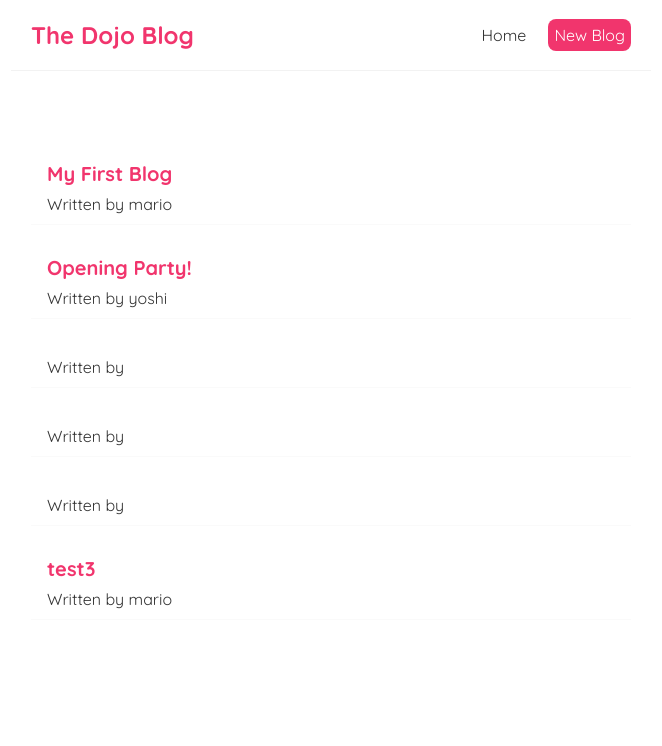
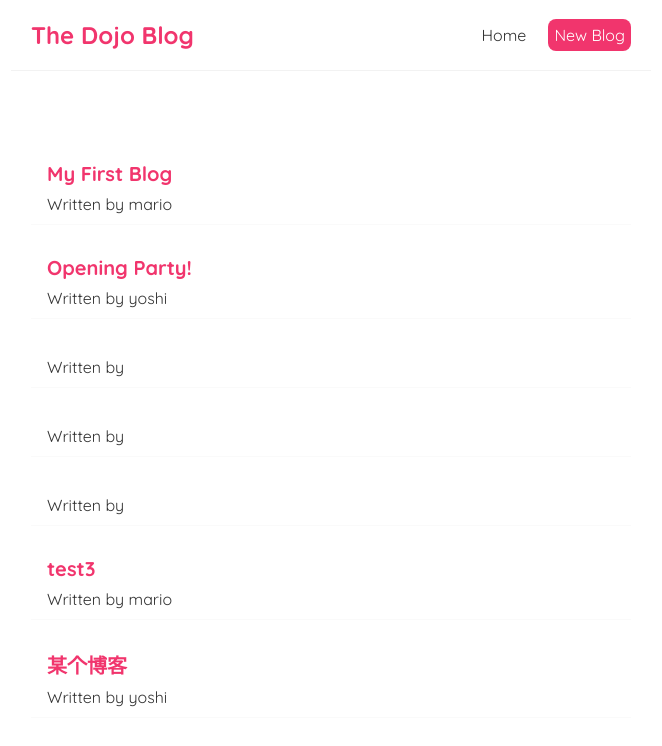
Before and after one commit to WALL-EEEEEEE/modern-react-tutorial, a React (Create React App) app in the folder dojo-blog/: page / in a window 1280 px wide. Shown: the top 746 px of the page, without its empty margins (309-971 px from the left). Built offline with nearby package versions, Linux system fonts and the light colour scheme; data requests are answered from the project's data file.

Commit message:
add programmatic redirection demo

```diff
--- a/dojo-blog/data/db.json
+++ b/dojo-blog/data/db.json
@@ -26,6 +26,12 @@
       "body": "test3 test3test3test3test3test3test3test3test3test3test3test3test3test3test3test3test3test3test3test3test3test3test3test3test3test3test3test3test3test3 ",
       "author": "mario",
       "id": 6
+    },
+    {
+      "title": "某个博客",
+      "body": "今天天气还不错啊",
+      "author": "yoshi",
+      "id": 7
     }
   ]
 }
--- a/dojo-blog/src/Create.js
+++ b/dojo-blog/src/Create.js
@@ -1,9 +1,11 @@
 import { useState } from "react";
+import { useHistory } from "react-router-dom";
 
 const Create = () => {
   const [title, setTitle] = useState("");
   const [body, setBody] = useState("");
   const [author, setAuthor] = useState("mario");
+  const history = useHistory()
 
   const handleSubmit = (e) => {
     const blog = {
@@ -19,6 +21,7 @@ const Create = () => {
       },
       body: JSON.stringify(blog),
     }).then(() => {
+      history.push("/")
       console.log("new blog added");
     });
     console.log(blog);
```
